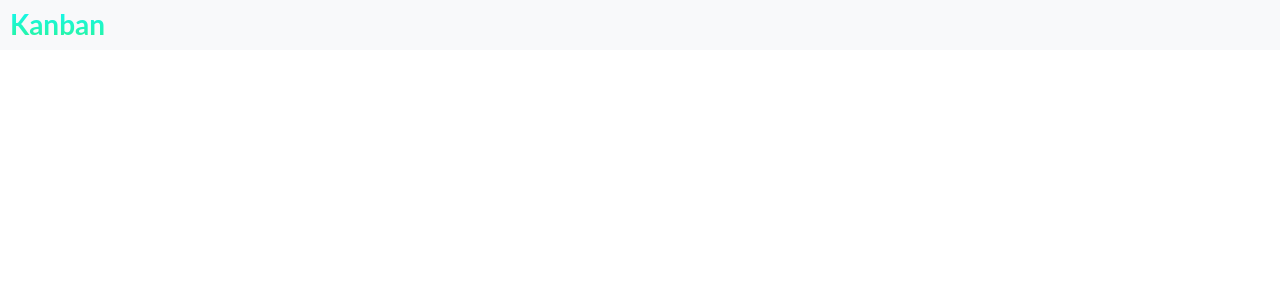
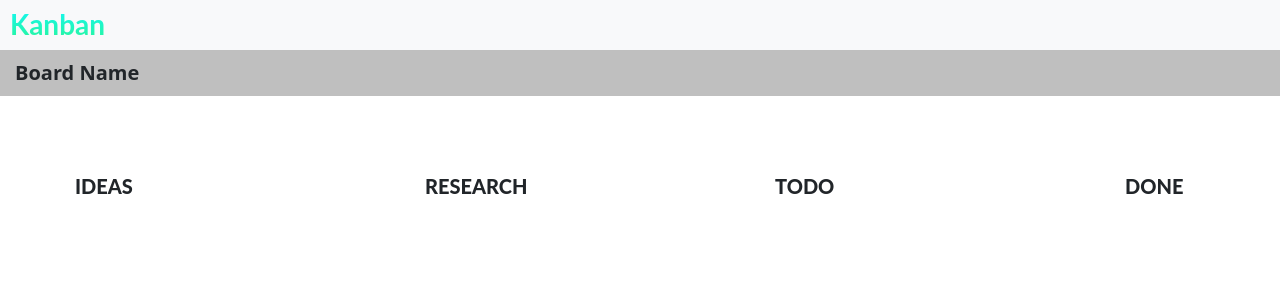
Before and after one commit to mufasa-dev/Kanban-Board, an Angular app: page / in a window 1280 px wide. Shown: the top 300 px of the page. Built offline with nearby package versions, Linux system fonts and the light colour scheme.

Commit message:
Create columns

```diff
--- a/src/app/pages/main-view/main-view.component.html
+++ b/src/app/pages/main-view/main-view.component.html
@@ -3,5 +3,31 @@
     <h6 class="app-name has-gradient-text" href="#">Kanban</h6>
   </nav>
 
+  <div class="board">
+    <div class="board-bar">
+      <p class="board-name">Board Name</p>
+    </div>
 
+    <div class="board-wrapper">
+      <div class="board-columns">
+        <div class="board-column">
+          <div class="column-title">Ideas</div>
+        </div>
+
+        <div class="board-column">
+          <div class="column-title">Research</div>
+        </div>
+
+
+        <div class="board-column">
+          <div class="column-title">Todo</div>
+        </div>
+
+        <div class="board-column">
+          <div class="column-title">Done</div>
+        </div>
+
+      </div>
+    </div>
+  </div>
 </div>
--- a/src/app/pages/main-view/main-view.component.scss
+++ b/src/app/pages/main-view/main-view.component.scss
@@ -17,3 +17,54 @@
   -webkit-background-clip: text;
   -webkit-text-fill-color: transparent;
 }
+
+.board {
+  display: flex;
+  flex-direction: column;
+  flex-grow: 1;
+  min-width: 0;
+  min-height: 0;
+  .board-bar {
+    background-color: rgba(gray, 0.5);
+    padding: 8px 15px;
+    .board-name {
+      font-size: 20px;
+      font-weight: bold;
+      margin-bottom: 0;
+    }
+  }
+
+  .board-wrapper {
+    display: flex;
+    flex-grow: 1;
+    overflow: auto;
+    .board-columns {
+      display: flex;
+      flex-grow: 1;
+
+      .board-column {
+        display: flex;
+        flex-direction: column;
+        flex-grow: 1;
+        flex-basis: 0;
+        min-width: 300px;
+        margin: 50px;
+        padding: 25px;
+        border-radius: 4px;
+        background-color: rgba(255,255,255, 0.5);
+
+        &:not(:first-child) {
+          margin-left: 0;
+        }
+
+        .column-title {
+          font-size: 20px;
+          font-weight: 800;
+          font-family: 'Lato', sans-serif;
+          text-transform: uppercase;
+          margin-bottom: 20px;
+        }
+      }
+    }
+  }
+}
```
